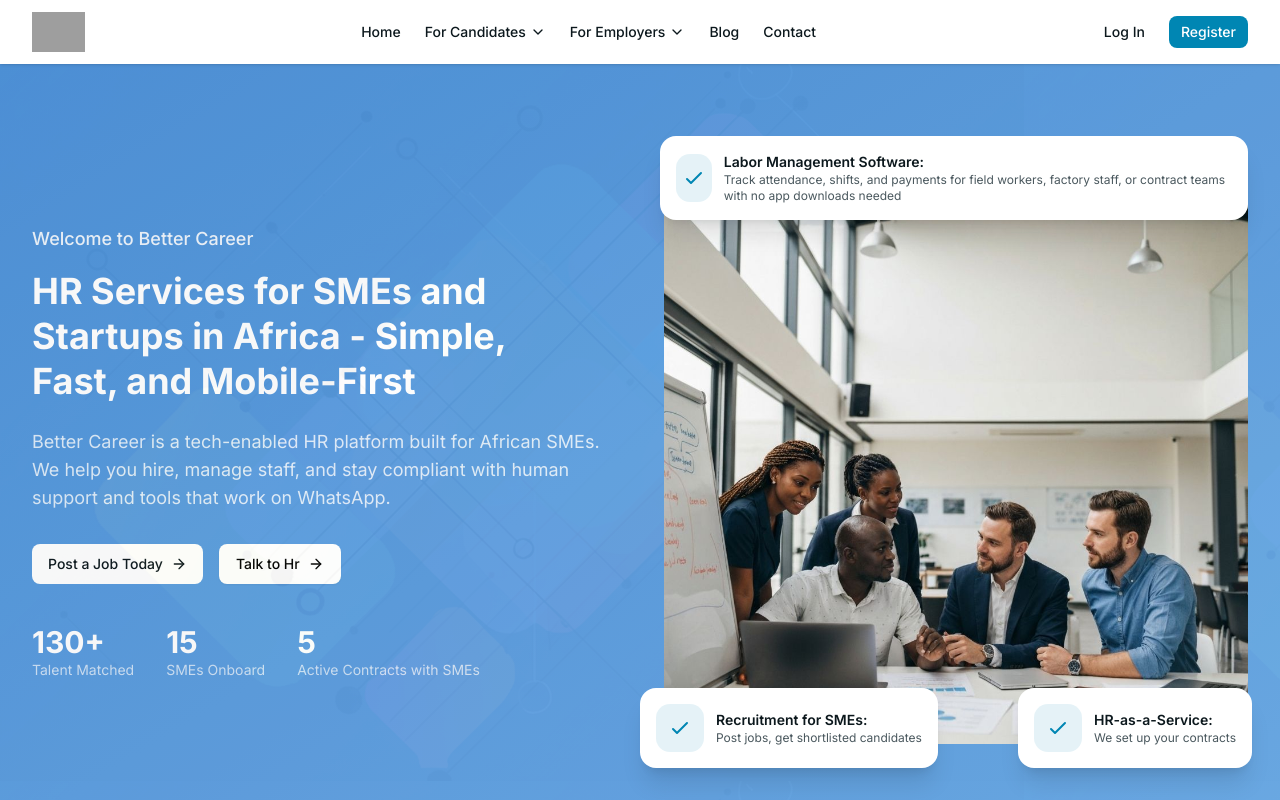
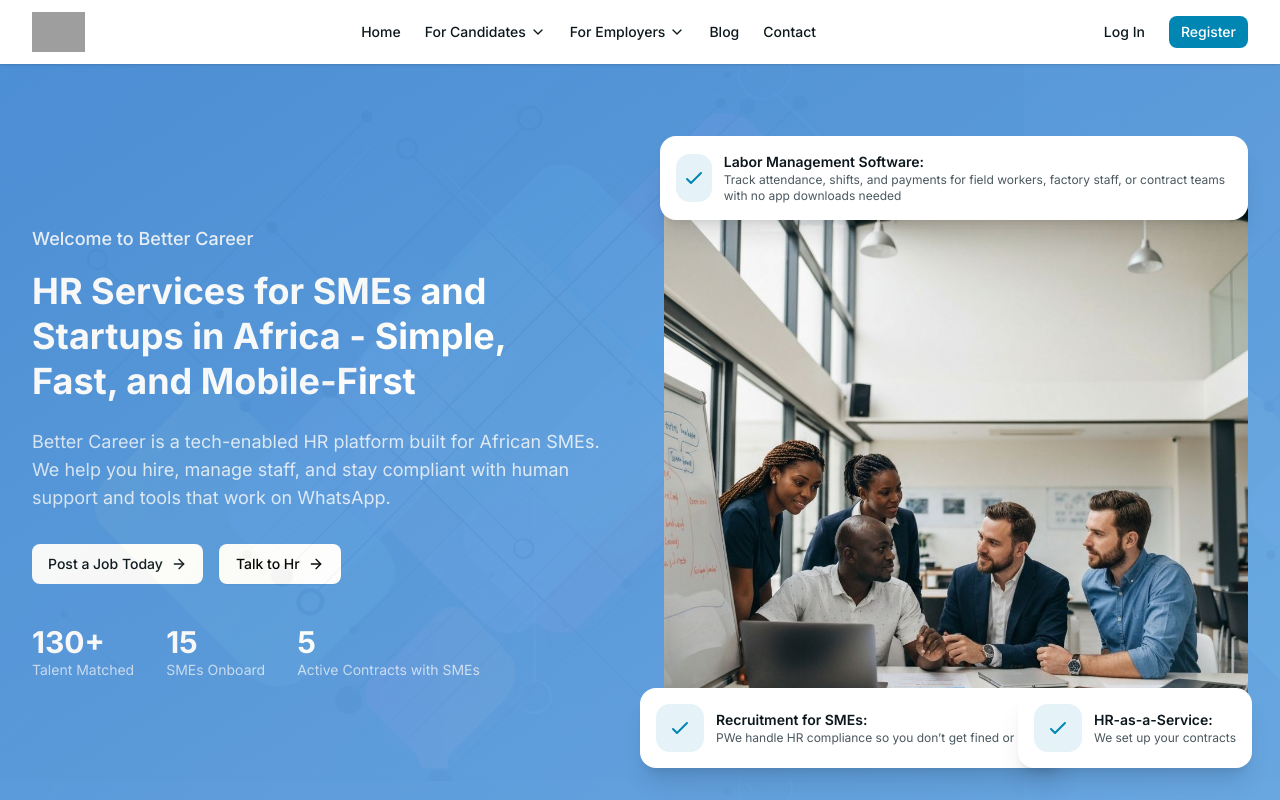
Before and after one commit to Farouq-okeniyi/Better_Career, a Next.js app: page / in a window 1280 px wide. Shown: the top 800 px of the page. Built offline with nearby package versions, Linux system fonts and the light colour scheme; grey boxes are pictures that could not be loaded.

Commit message:
pushing to production

```diff
--- a/components/home/hero-section.tsx
+++ b/components/home/hero-section.tsx
@@ -121,7 +121,7 @@ export function HeroSection() {
                 </div>
                 <div>
                   <div className="text-sm font-semibold text-foreground">Recruitment for SMEs:</div>
-                  <div className="text-xs text-muted-foreground">Post jobs, get shortlisted candidates</div>
+                  <div className="text-xs text-muted-foreground">PWe handle HR compliance so you don’t get fined or sued.</div>
                 </div>
               </div>
             </motion.div>
```
